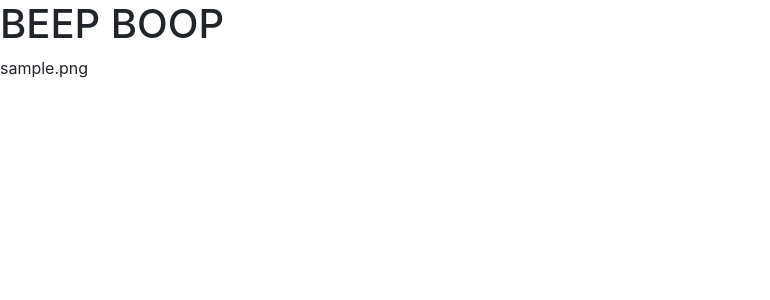
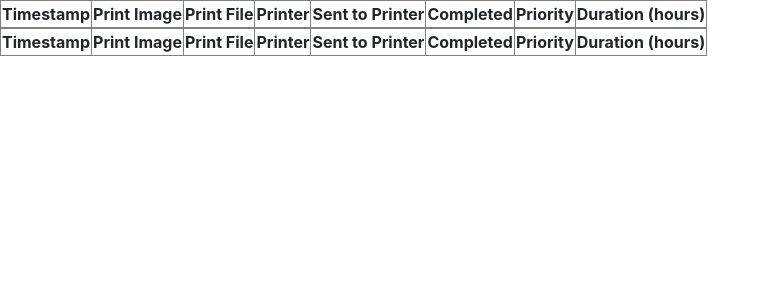
Before and after one commit to emmybearretro/EmmyBearFarms, a Django app: page /queue in a window 1280 px wide. Shown: the top 300 px of the page, without its empty margins (0-770 px from the left). Run offline with Django 5.2, Linux system fonts and the light colour scheme; tables that the repository leaves empty hold one stand-in row (values such as "Sample post"); lists and menus that the app fills with data are empty; some libraries are stand-ins or nearby versions.

Commit message:
update production queue

```diff
--- a/bambu/models.py
+++ b/bambu/models.py
@@ -64,7 +64,7 @@
     completed = models.BooleanField(default=False)
     priority = models.PositiveIntegerField(null=False, blank=False,default=0) #default low
     duration = models.FloatField(null=False, blank=False)
-
+    printer = models.ForeignKey(Printer, null=True, blank=True, on_delete=models.CASCADE)
 
     def __str__(self):
         return str(f"{self.priority} - {self.print_file.filename}")
--- a/bambu/urls.py
+++ b/bambu/urls.py
@@ -7,5 +7,6 @@
     path('printers',views.PrinterListView.as_view(),name='printer_list'),
     path('printer/<int:pk>',views.PrinterDetailView.as_view(),name='printer_detail'),
     path('queue',views.ProductionQueueListView.as_view(),name='production_queue'),
+    path('queue/<int:pk>',views.ProductionQueuepdateView.as_view(),name='production_queue_update'),
     #path('about',views.about,name='about'),
 ]
--- a/bambu/views.py
+++ b/bambu/views.py
@@ -2,10 +2,11 @@
 
 from django.shortcuts import render
 import redis
+from rest_framework.reverse import reverse_lazy
 
 from bambu.models import ProductionQueue, Printer
 
-from django.views.generic import ListView, DetailView
+from django.views.generic import ListView, DetailView, UpdateView
 
 
 # Create your views here.
@@ -41,3 +42,11 @@
 
 class ProductionQueueListView(ListView):
     model = ProductionQueue
+
+
+
+class ProductionQueuepdateView(UpdateView):
+    model = ProductionQueue
+    fields = ['printer']  # Fields that can be updated
+    #template_name = 'your_app/yourmodel_update_form.html'  # Optional, customize the template
+    success_url = reverse_lazy('production_queue')
--- a/templates/bambu/productionqueue_list.html
+++ b/templates/bambu/productionqueue_list.html
@@ -1,9 +1,90 @@
 {% extends 'base.html' %}
 
 {% block content %}
+    <!-- table for queued to printer files -->
+    <table border="1">
+        <thead>
+            <tr>
+                <th>Timestamp</th>
+                <th>Print Image</th>
+                <th>Print File</th>
+                <th>Printer</th>
+                <th>Sent to Printer</th>
+                <th>Completed</th>
+                <th>Priority</th>
+                <th>Duration (hours)</th>
 
-    <h1> BEEP BOOP </h1>
-    {% for job in productionqueue_list %}
-        {{ job.print_file.filename }}
-    {% endfor %}
+            </tr>
+        </thead>
+        <tbody>
+            {% for queue_item in productionqueue_list %}
+                {%  if queue_item.printer and not queue_item.sent_to_printer %}
+            <tr>
+                <td>{{ queue_item.timestamp }}</td>
+                <td>{{ queue_item.print_file.image_tag }}</td>
+                <td>{{ queue_item.print_file.filename }}</td> <!-- Assuming GCodeFile has a name field -->
+                                <td>
+                    {% if queue_item.printer %}
+                        {{ queue_item.printer.name }} <!-- Assuming Printer has a name field -->
+                    {% else %}
+                        Not Assigned
+                    {% endif %}
+                </td>
+                <td>{{ queue_item.sent_to_printer|yesno:"Yes,No" }}</td>
+                <td>{{ queue_item.completed|yesno:"Yes,No" }}</td>
+                <td>{{ queue_item.priority }}</td>
+                <td>{{ queue_item.duration }}</td>
+
+            </tr>
+                {% endif %}
+            {% empty %}
+            <tr>
+                <td colspan="7">No items in the production queue.</td>
+            </tr>
+            {% endfor %}
+        </tbody>
+    </table>
+        <!-- table for not queued files -->
+    <table border="1">
+        <thead>
+            <tr>
+                <th>Timestamp</th>
+                <th>Print Image</th>
+                <th>Print File</th>
+                <th>Printer</th>
+                <th>Sent to Printer</th>
+                <th>Completed</th>
+                <th>Priority</th>
+                <th>Duration (hours)</th>
+
+            </tr>
+        </thead>
+        <tbody>
+            {% for queue_item in productionqueue_list %}
+                {%  if not queue_item.printer %}
+            <tr>
+                <td>{{ queue_item.timestamp }}</td>
+                <td>{{ queue_item.print_file.image_tag }}</td>
+                <td>{{ queue_item.print_file.filename }}</td> <!-- Assuming GCodeFile has a name field -->
+                                <td>
+                    {% if queue_item.printer %}
+                        {{ queue_item.printer.name }} <!-- Assuming Printer has a name field -->
+                    {% else %}
+                        Not Assigned
+                    {% endif %}
+                </td>
+                <td>{{ queue_item.sent_to_printer|yesno:"Yes,No" }}</td>
+                <td>{{ queue_item.completed|yesno:"Yes,No" }}</td>
+                <td>{{ queue_item.priority }}</td>
+                <td>{{ queue_item.duration }}</td>
+
+            </tr>
+                {% endif %}
+            {% empty %}
+            <tr>
+                <td colspan="7">No items in the production queue.</td>
+            </tr>
+            {% endfor %}
+        </tbody>
+    </table>
 {% endblock %}
```
Also changed, not shown: templates/bambu/productionqueue_form.html (added, +11 -0 lines).
